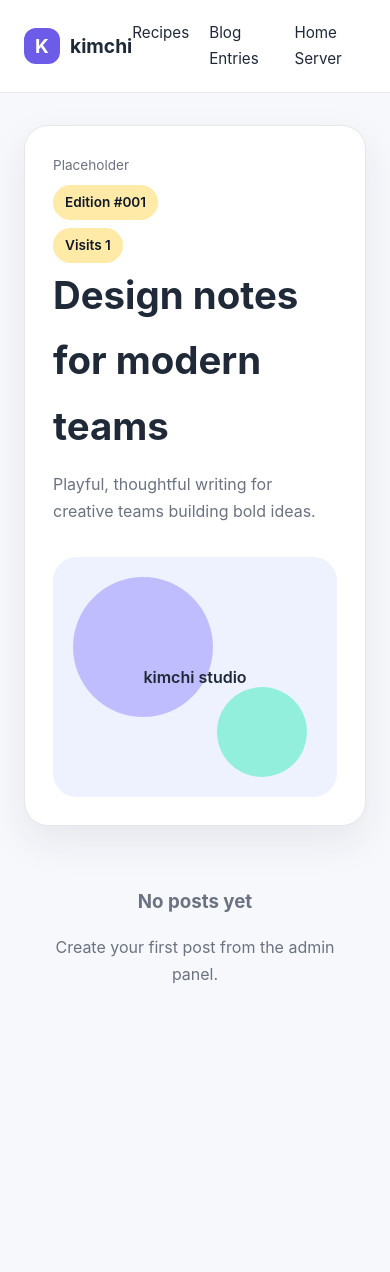
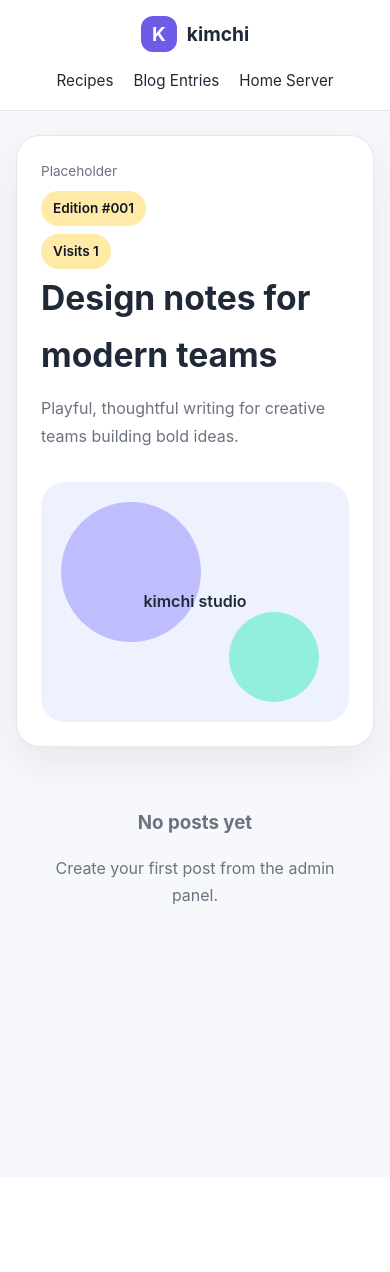
Before and after one commit to IdoKimhi/blog, a Flask app: page /home in a window 390 px wide. After the commit the page ends 905 px from the top, so only its background shows below. Run offline with Flask 3, Linux system fonts and the light colour scheme; data comes from the database, SQL or seed files in the repository; data that the repository does not hold is empty.

Commit message:
Improve mobile layout and proxy-safe links

```diff
--- a/static/styles.css
+++ b/static/styles.css
@@ -22,6 +22,11 @@ body {
   line-height: 1.7;
 }
 
+img {
+  max-width: 100%;
+  height: auto;
+}
+
 h1,
 h2,
 h3 {
@@ -44,6 +49,8 @@ nav {
   display: flex;
   justify-content: space-between;
   align-items: center;
+  gap: 16px;
+  flex-wrap: wrap;
 }
 
 nav a {
@@ -76,6 +83,7 @@ nav .brand {
   gap: 20px;
   font-size: 0.95rem;
   color: var(--muted);
+  flex-wrap: wrap;
 }
 
 main {
@@ -117,7 +125,7 @@ main {
 }
 
 .hero h1 {
-  font-size: clamp(2.4rem, 4vw, 3.4rem);
+  font-size: clamp(2.1rem, 4vw, 3.4rem);
 }
 
 .hero-subtitle {
@@ -370,17 +378,62 @@ footer {
   padding: 48px 12px 80px;
 }
 
-@media (max-width: 860px) {
-  .post-card {
-    grid-template-columns: 1fr;
+@media (max-width: 900px) {
+  nav {
+    justify-content: center;
+  }
+
+  .nav-links {
+    justify-content: center;
   }
 
   .hero {
     padding: 28px;
   }
 
+  .post-card {
+    grid-template-columns: 1fr;
+  }
+}
+
+@media (max-width: 640px) {
+  nav {
+    padding: 16px;
+  }
+
+  main {
+    margin: 24px auto 64px;
+    padding: 0 16px;
+  }
+
+  .hero {
+    padding: 24px;
+  }
+
+  .hero-meta {
+    align-items: flex-start;
+  }
+
+  .post-card {
+    padding: 20px;
+  }
+
+  .post-detail {
+    padding: 24px;
+  }
+
   .admin-header {
     flex-direction: column;
     align-items: flex-start;
   }
+
+  .admin-list li {
+    flex-direction: column;
+    align-items: flex-start;
+  }
+
+  .admin-actions {
+    width: 100%;
+    justify-content: flex-start;
+  }
 }
--- a/templates/admin_edit.html
+++ b/templates/admin_edit.html
@@ -6,13 +6,13 @@
       <h1>Update entry</h1>
       <p class="meta">Refine the post details and save your updates.</p>
     </div>
-    <a class="button ghost" href="{{ url_for('admin') }}">Back</a>
+    <a class="button ghost" href="{{ base_url }}{{ url_for('admin') }}">Back</a>
   </section>
 
   <section class="admin-grid single">
     <div class="admin-card">
       <h2>Post details</h2>
-      <form method="post">
+      <form method="post" action="{{ base_url }}{{ url_for('edit_post', post_id=post['id']) }}">
         <label>
           Title
           <input name="title" value="{{ post['title'] }}" required />
--- a/templates/admin_login.html
+++ b/templates/admin_login.html
@@ -13,7 +13,7 @@
       {% if error %}
         <p class="error">{{ error }}</p>
       {% endif %}
-      <form method="post">
+      <form method="post" action="{{ base_url }}{{ url_for('admin_login') }}">
         <label>
           Admin token
           <input name="token" type="password" placeholder="Enter admin token" required />
--- a/templates/base.html
+++ b/templates/base.html
@@ -4,7 +4,7 @@
     <meta charset="utf-8" />
     <meta name="viewport" content="width=device-width, initial-scale=1" />
     <title>{{ title or "kimchi" }}</title>
-    <link rel="stylesheet" href="{{ url_for('static', filename='styles.css') }}" />
+    <link rel="stylesheet" href="{{ base_url }}{{ url_for('static', filename='styles.css') }}" />
   </head>
   <body>
     <header>
--- a/templates/index.html
+++ b/templates/index.html
@@ -25,10 +25,16 @@
             <div class="post-image placeholder"></div>
           {% endif %}
           <div class="post-body">
-            <h2><a href="{{ url_for('post_detail', post_id=post['id']) }}">{{ post['title'] }}</a></h2>
+            <h2>
+              <a href="{{ base_url }}{{ url_for('post_detail', post_id=post['id']) }}">
+                {{ post['title'] }}
+              </a>
+            </h2>
             <p class="meta">{{ post['created_at'] }}</p>
             <p>{{ post['content'][:220] }}{% if post['content']|length > 220 %}...{% endif %}</p>
-            <a class="text-link" href="{{ url_for('post_detail', post_id=post['id']) }}">Read more</a>
+            <a class="text-link" href="{{ base_url }}{{ url_for('post_detail', post_id=post['id']) }}">
+              Read more
+            </a>
           </div>
         </article>
       {% endfor %}
--- a/templates/maintenance.html
+++ b/templates/maintenance.html
@@ -3,6 +3,6 @@
   <section class="empty-state">
     <h2>Under construction</h2>
     <p>We're tuning the space. Please check back soon.</p>
-    <a class="text-link" href="{{ url_for('feed') }}">Return home</a>
+    <a class="text-link" href="{{ base_url }}{{ url_for('feed') }}">Return home</a>
   </section>
 {% endblock %}
--- a/templates/post.html
+++ b/templates/post.html
@@ -11,6 +11,6 @@
       {% endif %}
       <p>{{ post['content'] }}</p>
     </div>
-    <a class="text-link" href="{{ url_for('feed') }}">Back to feed</a>
+    <a class="text-link" href="{{ base_url }}{{ url_for('feed') }}">Back to feed</a>
   </article>
 {% endblock %}
```
Also changed, not shown: templates/admin.html (+4 -4 lines).
